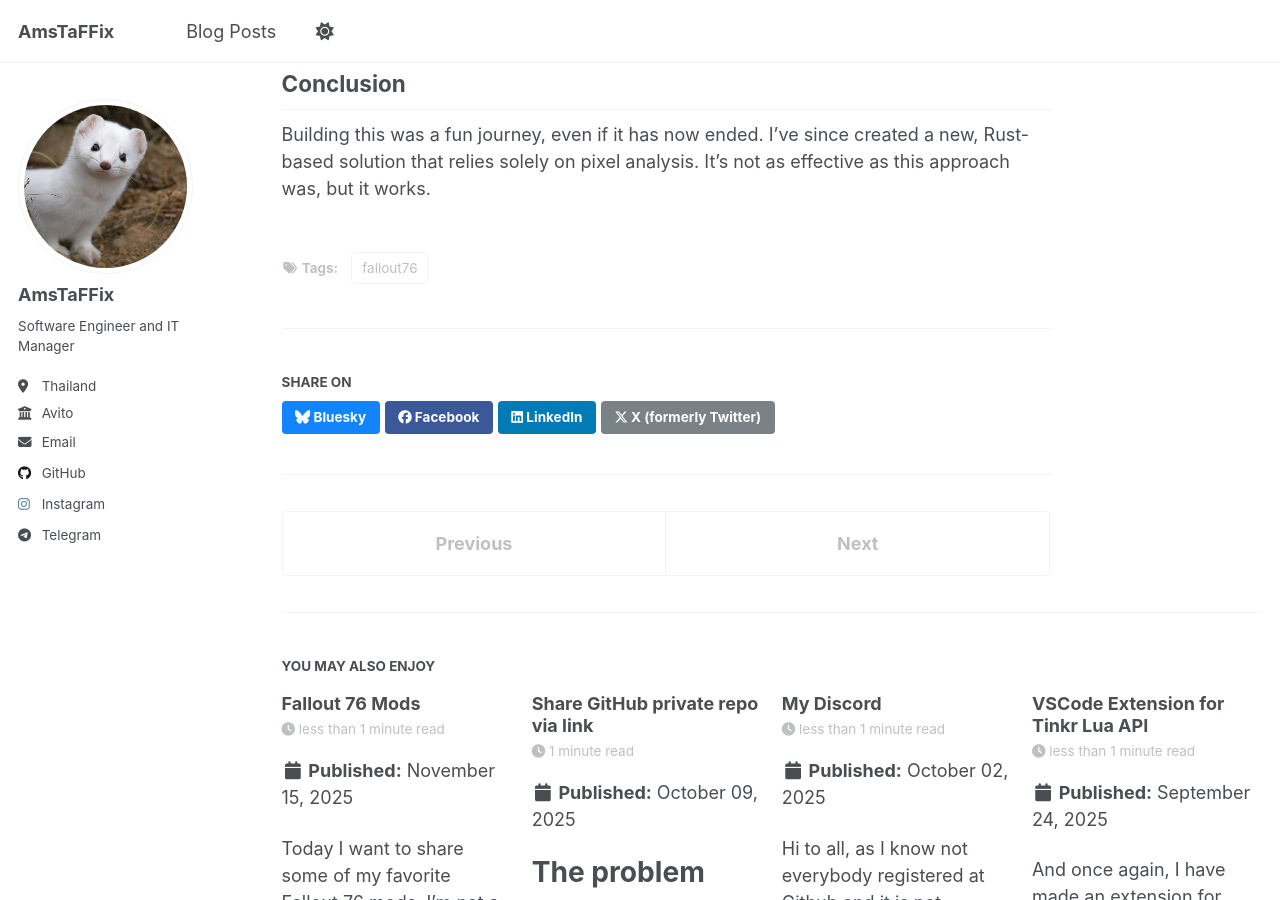
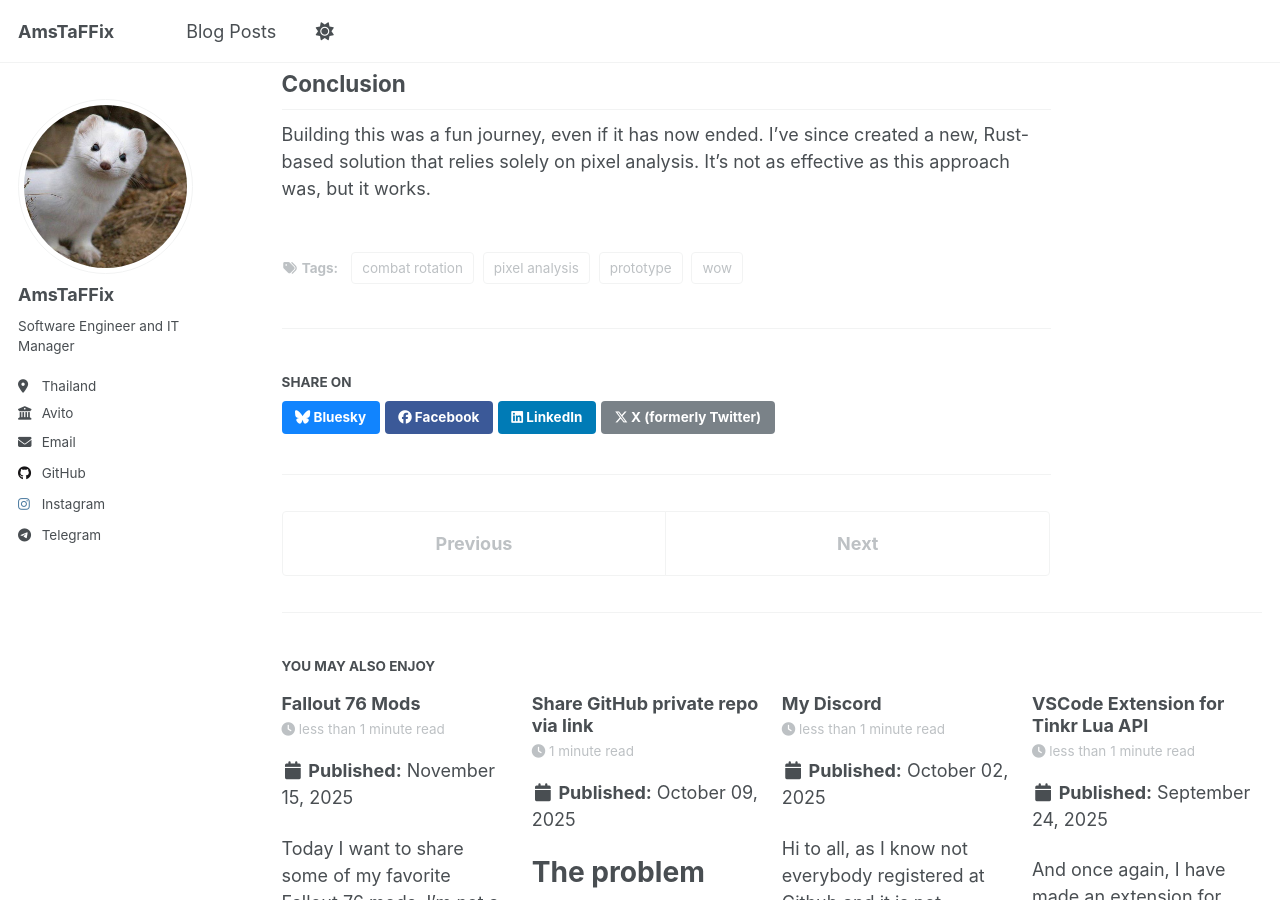
Before and after one commit to AmsTaFFix/amstaffix.github.io, a Jekyll site: the page built from _posts/2025-11-16-wow-combat-rotation-external-app-prototype-archived.md, in a window 1280 px wide and 900 px high, scrolled down 714 px. Built offline with Jekyll 4.4.1, drawn with Linux system fonts in a browser that asks for light colours; a script that is not in the unit is left out.

Commit message:
fixed tags

```diff
--- a/_posts/2025-11-16-wow-combat-rotation-external-app-prototype-archived.md
+++ b/_posts/2025-11-16-wow-combat-rotation-external-app-prototype-archived.md
@@ -3,7 +3,10 @@ title: 'External app for combat rotation for WoW pre-Midnight'
 date: 2025-11-16
 permalink: /posts/2025/11/wow-combat-rotation-external-app-prototype-archived/
 tags:
-  - fallout76
+  - wow
+  - combat rotation
+  - prototype
+  - pixel analysis
 ---
 
 Today I want to talk about [a little prototype](https://github.com/WoW-U/pixel-rotation) I made for WoW, which I have to archive.
```
